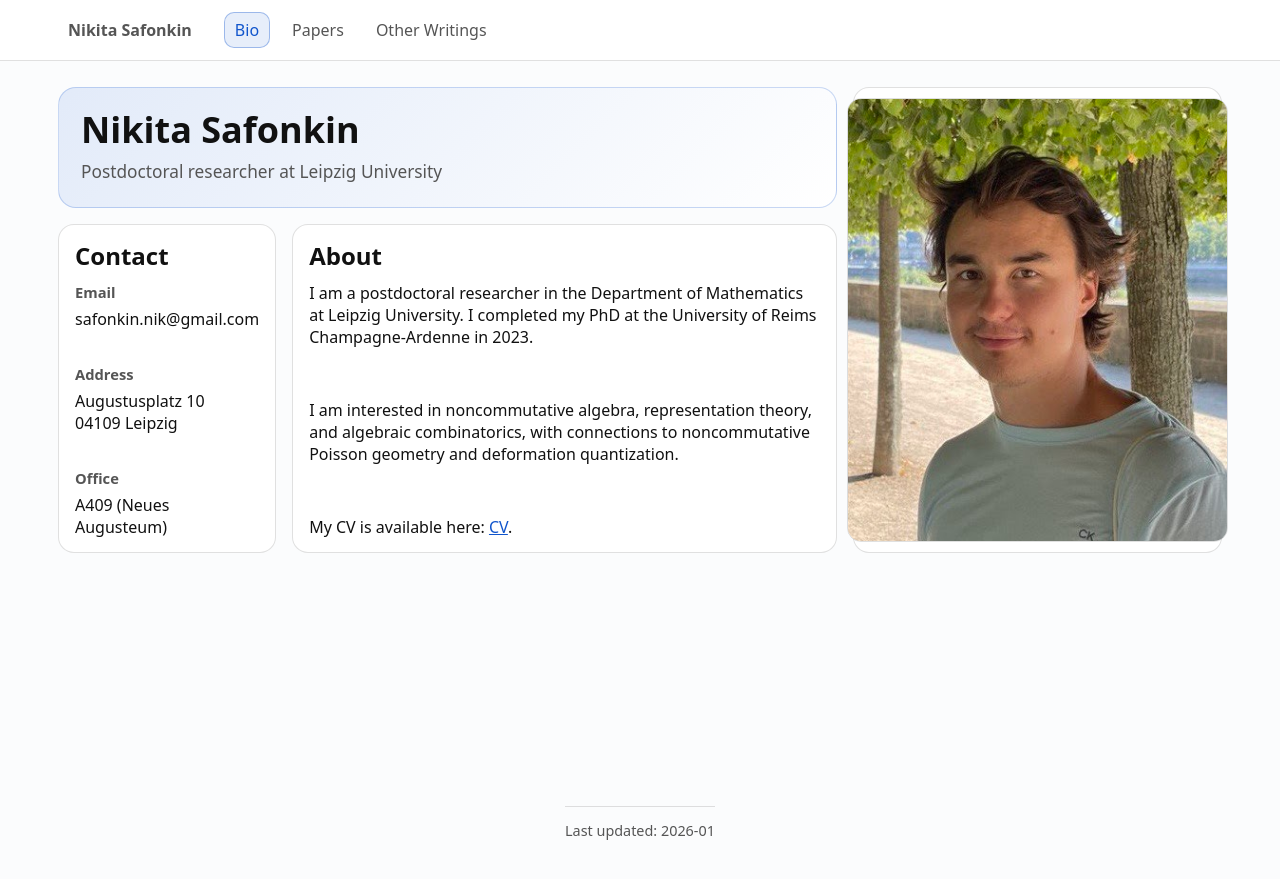
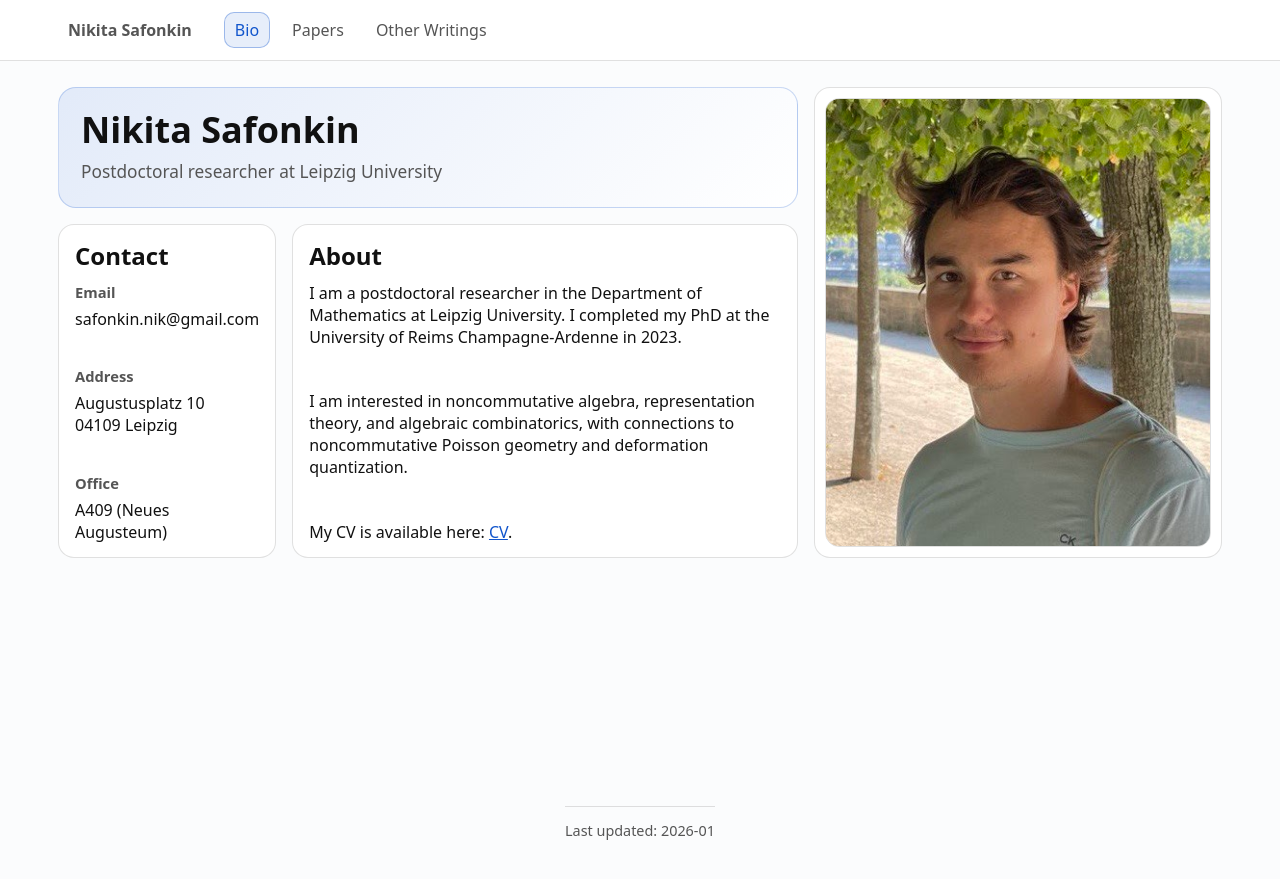
Before and after one commit to n-safonkin/n-safonkin.github.io, a Jekyll site: the page built from index.html, in a window 1280 px wide. Shown: the top 879 px of the page. Built offline with Jekyll 4.4.1, drawn with Linux system fonts in a browser that asks for light colours.

Commit message:
Update index.css

```diff
--- a/assets/index.css
+++ b/assets/index.css
@@ -2,7 +2,7 @@
 .home-layout{
   margin-top: 0;
   display: grid;
-  grid-template-columns: 0.62fr 1.55fr 1.05fr;
+  grid-template-columns: 0.62fr 1.55fr 1.25fr; /* photo column wider */
   grid-template-rows: auto 1fr;
   gap: 16px;
   align-items: stretch;
@@ -32,18 +32,19 @@
   color: var(--muted);
 }
 
-/* Photo card: spans both rows */
+/* Photo card: spans both rows, image fits inside */
 .photo-card{
   padding: 10px;
   display: flex;
   align-items: flex-start;
   justify-content: center;
+  overflow: hidden; /* safety */
 }
 
-/* Picture +10% (was 100%, now 110%) */
 .photo-card img{
   display: block;
-  width: 110%;
+  width: 100%;       /* IMPORTANT: fit inside the box */
+  max-width: 100%;
   height: auto;
   border-radius: 14px;
   border: 1px solid var(--border);
@@ -59,8 +60,8 @@
   flex: 1;
   display: flex;
   flex-direction: column;
-  justify-content: space-between; /* keeps top/bottom aligned */
-  gap: 26px;                      /* increases spacing between sections */
+  justify-content: space-between;
+  gap: 26px;
 }
 
 .contact-card .row{
@@ -82,15 +83,15 @@
   flex: 1;
   display: flex;
   flex-direction: column;
-  justify-content: space-between; /* keeps bottom aligned with photo */
-  gap: 28px;                      /* increases paragraph spacing */
+  justify-content: space-between;
+  gap: 28px;
 }
 
 .about-card p{
   margin: 0;
 }
 
-/* ====== Mobile: photo first, then hero, then about, then contact ====== */
+/* ====== Mobile ====== */
 @media (max-width: 900px){
   .home-layout{
     grid-template-columns: 1fr;
@@ -103,7 +104,7 @@
   }
 
   .photo-card img{
-    width: 77%;
-    max-width: 308px;
+    width: 78%;
+    max-width: 330px;
   }
 }
```
